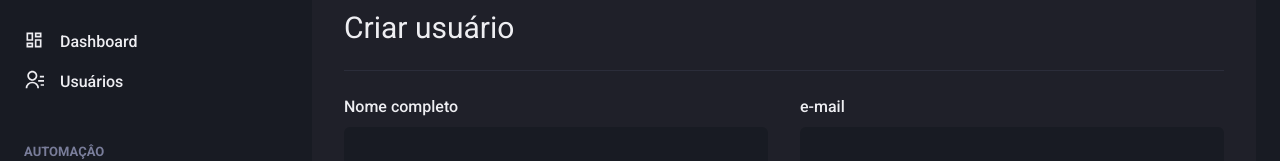
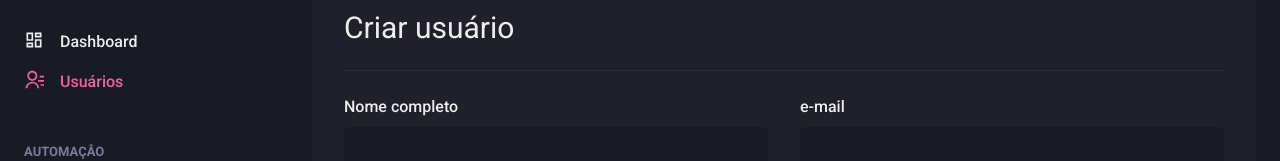
Before and after one commit to pimentafm/Dashgo, a Next.js app: page /users/create in a window 1280 px wide. Shown: the part 142-303 px from the top of the page. Built offline with nearby package versions, Linux system fonts and the light colour scheme.

Commit message:
Flag active links

```diff
--- /dev/null
+++ b/src/components/ActiveLink.tsx
@@ -0,0 +1,36 @@
+import { useRouter } from "next/router";
+import Link, { LinkProps } from "next/link";
+import { cloneElement, ReactElement } from "react";
+
+interface ActiveLinkProps extends LinkProps {
+  children: ReactElement;
+  shouldMatchExactHref: boolean;
+}
+export function ActiveLink({
+  children,
+  shouldMatchExactHref = false,
+  ...rest
+}: ActiveLinkProps) {
+  const { asPath } = useRouter();
+
+  let isActive = false;
+
+  if (shouldMatchExactHref && (asPath === rest.href || asPath === rest.as)) {
+    isActive = true;
+  }
+
+  if (
+    !shouldMatchExactHref &&
+    (asPath.startsWith(String(rest.href)) || asPath.startsWith(String(rest.as)))
+  ) {
+    isActive = true;
+  }
+
+  return (
+    <Link {...rest}>
+      {cloneElement(children, {
+        color: isActive ? "pink.400" : "gray.50",
+      })}
+    </Link>
+  );
+}
--- a/src/components/Sidebar/NavLink.tsx
+++ b/src/components/Sidebar/NavLink.tsx
@@ -5,7 +5,7 @@
   LinkProps as ChakraLinkProps,
 } from "@chakra-ui/react";
 import { ElementType } from "react";
-import Link from "next/link";
+import { ActiveLink } from "../ActiveLink";
 
 interface NavLinkProps extends ChakraLinkProps {
   icon: ElementType;
@@ -15,13 +15,13 @@
 
 export function NavLink({ icon, href, children, ...rest }: NavLinkProps) {
   return (
-    <Link href={href} passHref>
+    <ActiveLink href={href} passHref>
       <ChakraLink display="flex" align="center" {...rest}>
         <Icon as={icon} fontSize="20" />
         <Text ml="4" fontWeight="medium">
           {children}
         </Text>
       </ChakraLink>
-    </Link>
+    </ActiveLink>
   );
 }
--- a/src/components/Sidebar/SidebarNav.tsx
+++ b/src/components/Sidebar/SidebarNav.tsx
@@ -15,7 +15,7 @@
         <NavLink icon={RiDashboardLine} href="/dashboard">
           Dashboard
         </NavLink>
-        <NavLink icon={RiContactsLine} href="users">
+        <NavLink icon={RiContactsLine} href="/users">
           Usuários
         </NavLink>
       </NavSection>
```
